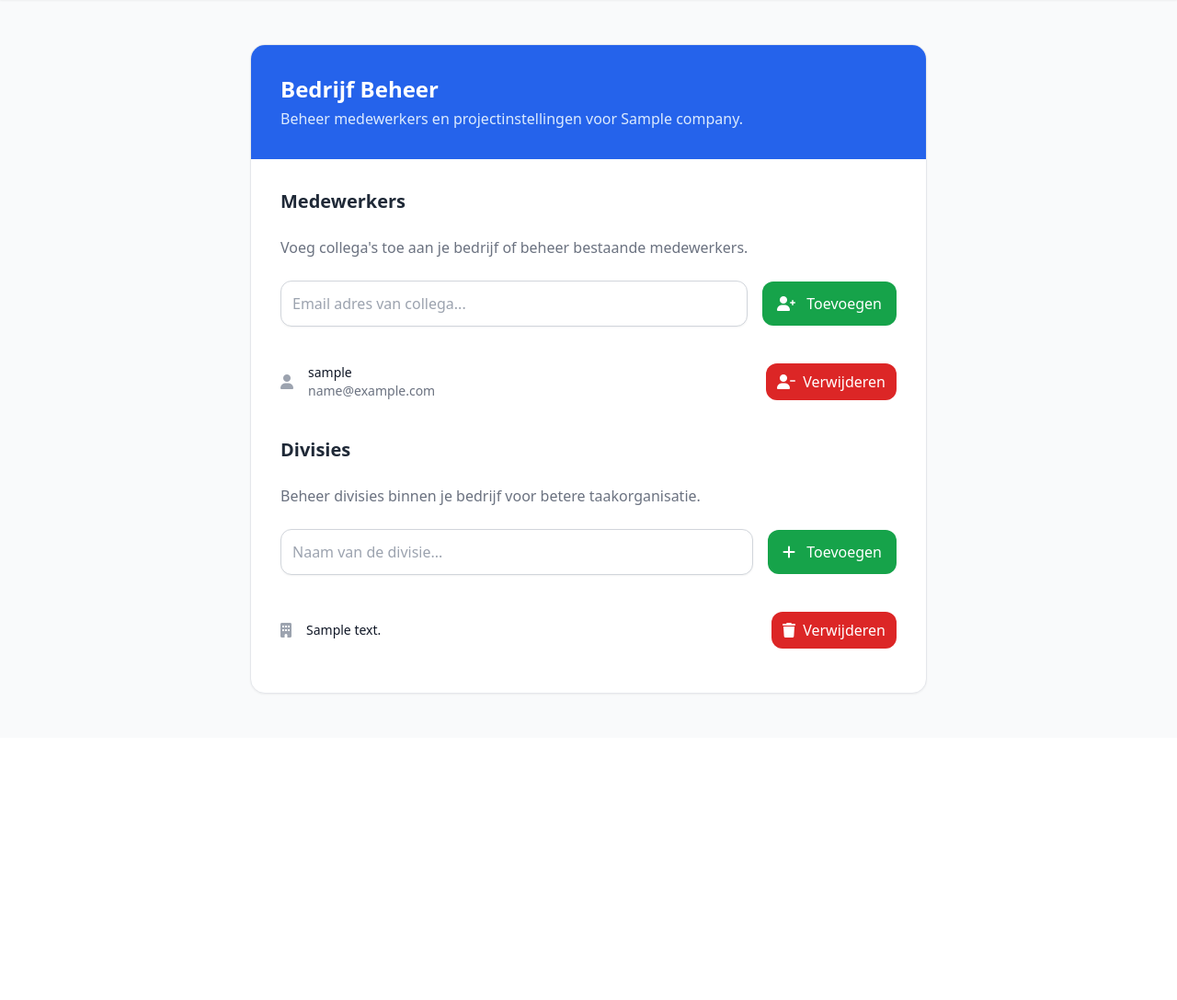
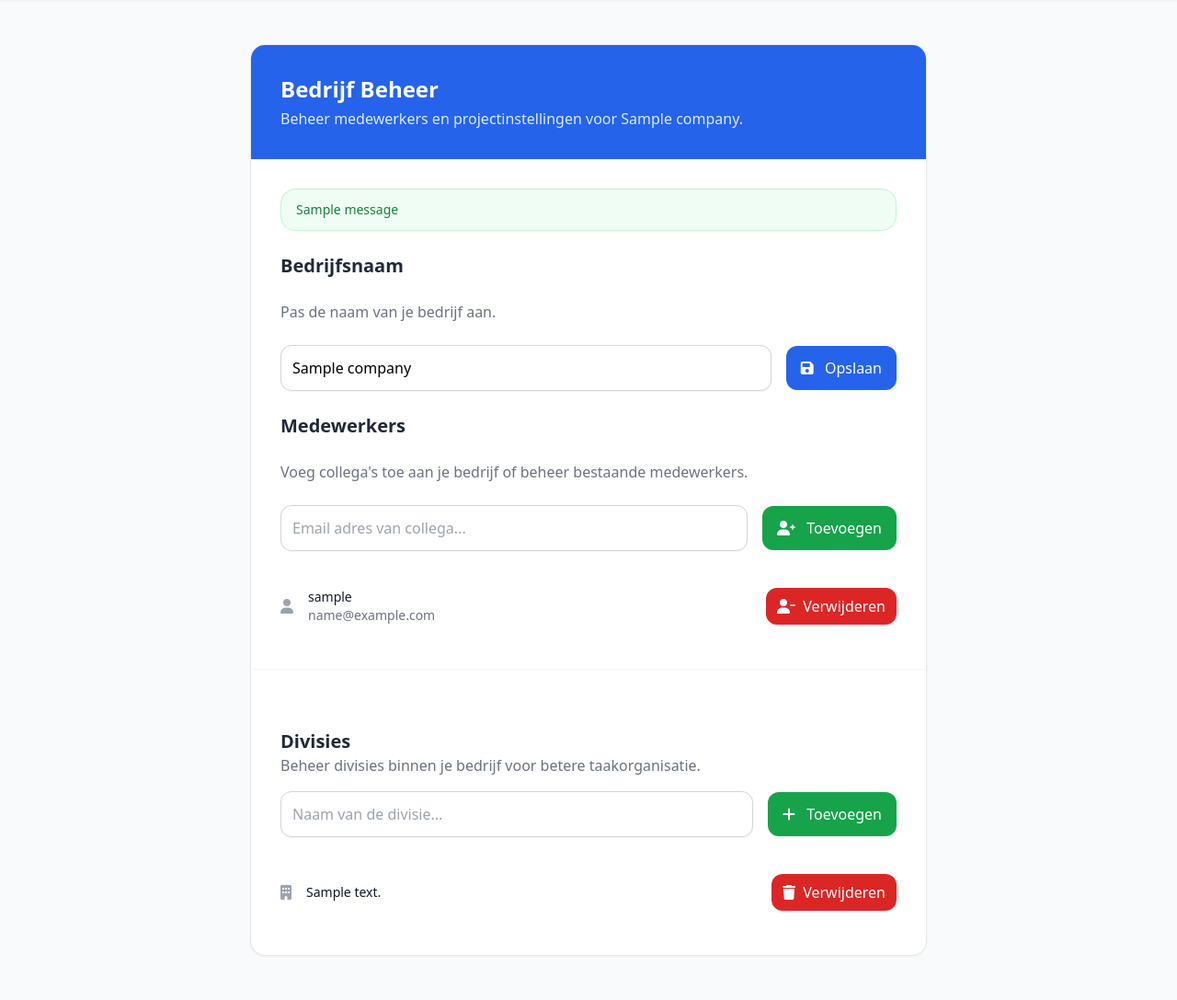
Before and after one commit to Geertvb1977/Time_registry_webversion, a Django app: page /company_detail/ in a window 1280 px wide. Shown: the part 65-1152 px from the top of the page at 92% size. Before the commit the page ends 820 px from the top, so only its background shows below. Run offline with Django 5.2, Linux system fonts and the light colour scheme; a user stored in the database is signed in; tables that the repository leaves empty hold one stand-in row (values such as "Sample post"); one stand-in notice (Sample message) is shown; some libraries are stand-ins or nearby versions.

Commit message:
Add company edit to company detail

```diff
--- a/djangoproject/time_reg_web/templates/companies/company_detail.html
+++ b/djangoproject/time_reg_web/templates/companies/company_detail.html
@@ -29,8 +29,32 @@
                 <h1 class="text-2xl font-bold">Bedrijf Beheer</h1>
                 <p class="text-blue-100 mt-1">Beheer medewerkers en projectinstellingen voor {{ company.name }}.</p>
             </div>
+            <div class="p-8 space-y-6">
+                {% if messages %}
+                    <div class="space-y-3">
+                        {% for message in messages %}
+                            <div class="rounded-2xl border px-4 py-3 text-sm {% if 'success' in message.tags %}border-green-200 bg-green-50 text-green-700{% elif 'error' in message.tags or 'danger' in message.tags %}border-red-200 bg-red-50 text-red-700{% elif 'warning' in message.tags %}border-yellow-200 bg-yellow-50 text-yellow-700{% else %}border-blue-200 bg-blue-50 text-blue-700{% endif %}">
+                                {{ message }}
+                            </div>
+                        {% endfor %}
+                    </div>
+                {% endif %}
 
-            <div class="p-8 space-y-6">
+                <h2 class="text-xl font-semibold text-gray-800">Bedrijfsnaam</h2>
+                <p class="text-gray-500 mb-4">Pas de naam van je bedrijf aan.</p>
+
+                <form method="POST" class="mb-6">
+                    {% csrf_token %}
+                    <div class="flex items-center space-x-4">
+                        <input type="text" name="company_name" value="{{ company.name }}" required
+                            class="flex-1 block w-full pl-3 pr-3 py-3 border border-gray-300 rounded-xl shadow-sm focus:ring-blue-500 focus:border-blue-500 transition-all outline-none"
+                            placeholder="Bedrijfsnaam">
+                        <button type="submit" name="update_company" class="px-4 py-3 bg-blue-600 text-white rounded-xl hover:bg-blue-700 transition-colors">
+                            <i class="fas fa-save mr-2"></i> Opslaan
+                        </button>
+                    </div>
+                </form>
+
                 <h2 class="text-xl font-semibold text-gray-800">Medewerkers</h2>
                 <p class="text-gray-500 mb-4">Voeg collega's toe aan je bedrijf of beheer bestaande medewerkers.</p>
 
@@ -44,6 +68,7 @@
                             <i class="fas fa-user-plus mr-2"></i> Toevoegen
                         </button>
                     </div>
+
                 </form>
                 {% if company_employees %}
                     <ul class="divide-y divide-gray-200">
@@ -70,7 +95,8 @@
                 {% else %}
                     <p class="text-gray-500">Er zijn nog geen medewerkers toegevoegd aan dit bedrijf.</p>
                 {% endif %}
-
+            </div>
+            <div class="p-8 border-t border-gray-100">
                 <h2 class="text-xl font-semibold text-gray-800 mt-8">Divisies</h2>
                 <p class="text-gray-500 mb-4">Beheer divisies binnen je bedrijf voor betere taakorganisatie.</p>
 
--- a/djangoproject/time_reg_web/views.py
+++ b/djangoproject/time_reg_web/views.py
@@ -413,8 +413,18 @@ class CompanyDetailView(LoginRequiredMixin, View):
     def post(self, request):
         company = request.user.profile.company
 
-        # 1. Medewerker toevoegen via e-mail
-        if "add_employee" in request.POST:
+        # 1. Bedrijfsnaam bijwerken
+        if "update_company" in request.POST:
+            company_name = request.POST.get("company_name", "").strip()
+            if not company_name:
+                messages.error(request, "Voer een bedrijfsnaam in.")
+            else:
+                company.name = company_name
+                company.save()
+                messages.success(request, "Bedrijfsnaam is bijgewerkt.")
+
+        # 2. Medewerker toevoegen via e-mail
+        elif "add_employee" in request.POST:
             email = request.POST.get("employee_email", "").strip()
             # Validatie: email mag niet leeg zijn
             if not email:
```
